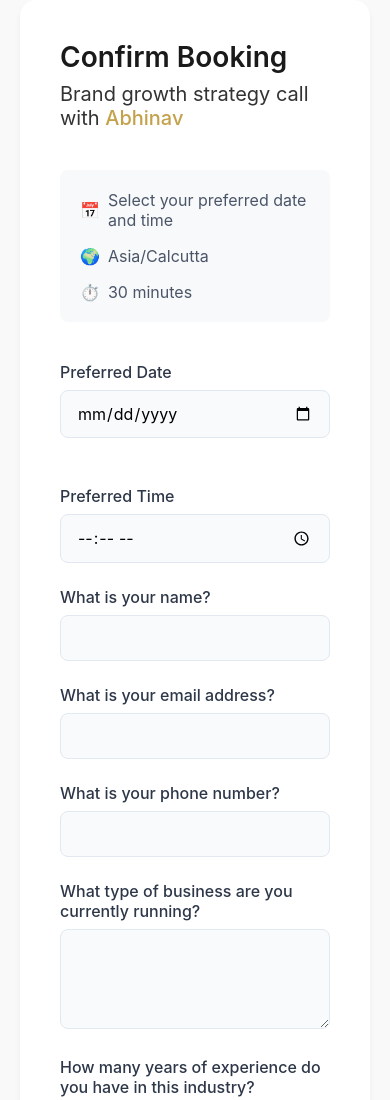
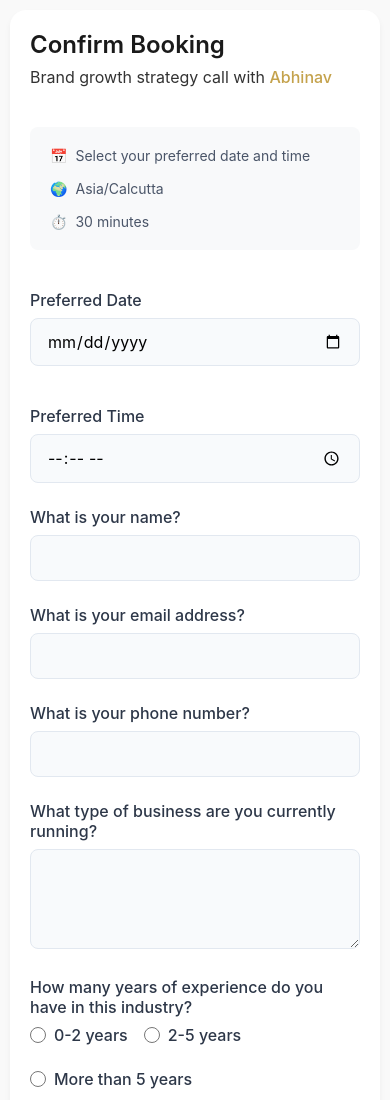
Before and after one commit to abhinav22-growl/Growl_media, a plain HTML site: page confirmbooking.html in a window 390 px wide. Shown: the part 40-1140 px from the top of the page. Drawn offline with nearby package versions, Linux system fonts and the light colour scheme.

Commit message:
Update confirmbooking.html

```diff
--- a/confirmbooking.html
+++ b/confirmbooking.html
@@ -1,8 +1,9 @@
- <!DOCTYPE html>
+
+<!DOCTYPE html>
 <html>
 <head>
 
-  <link rel="icon" type="image/png" href="assets/Fabicon.png">
+
   <meta name="viewport" content="width=1440">
   <style>
     * {
@@ -56,6 +57,7 @@
       padding: 20px;
       background: #f8f9fa;
       border-radius: 8px;
+      flex-wrap: wrap;
     }
 
     .meeting-item {
@@ -63,6 +65,8 @@
       align-items: center;
       gap: 8px;
       color: #4a5568;
+      font-size: 14px;
+      flex: 1;
     }
 
     .form-group {
@@ -72,10 +76,12 @@
     .date-time-group {
       display: flex;
       gap: 16px;
+      flex-wrap: wrap;
     }
 
     .date-time-group .form-group {
       flex: 1;
+      min-width: 150px;
     }
 
     label {
@@ -114,7 +120,8 @@
 
     .radio-group {
       display: flex;
-      gap: 24px;
+      gap: 16px;
+      flex-wrap: wrap;
       margin-top: 8px;
     }
 
@@ -135,6 +142,7 @@
       display: flex;
       gap: 16px;
       margin-top: 40px;
+      justify-content: center;
     }
 
     .btn-book {
@@ -155,6 +163,22 @@
     }
 
     @media (max-width: 640px) {
+      body {
+        padding: 10px;
+      }
+
+      .form-container {
+        padding: 20px;
+      }
+
+      h1 {
+        font-size: 24px;
+      }
+
+      h2 {
+        font-size: 16px;
+      }
+
       .meeting-details {
         flex-direction: column;
         gap: 16px;
@@ -162,7 +186,12 @@
 
       .date-time-group {
         flex-direction: column;
-        gap: 24px;
+        gap: 16px;
+      }
+
+      .button-container {
+        flex-direction: column;
+        gap: 12px;
       }
     }
   </style>
```
